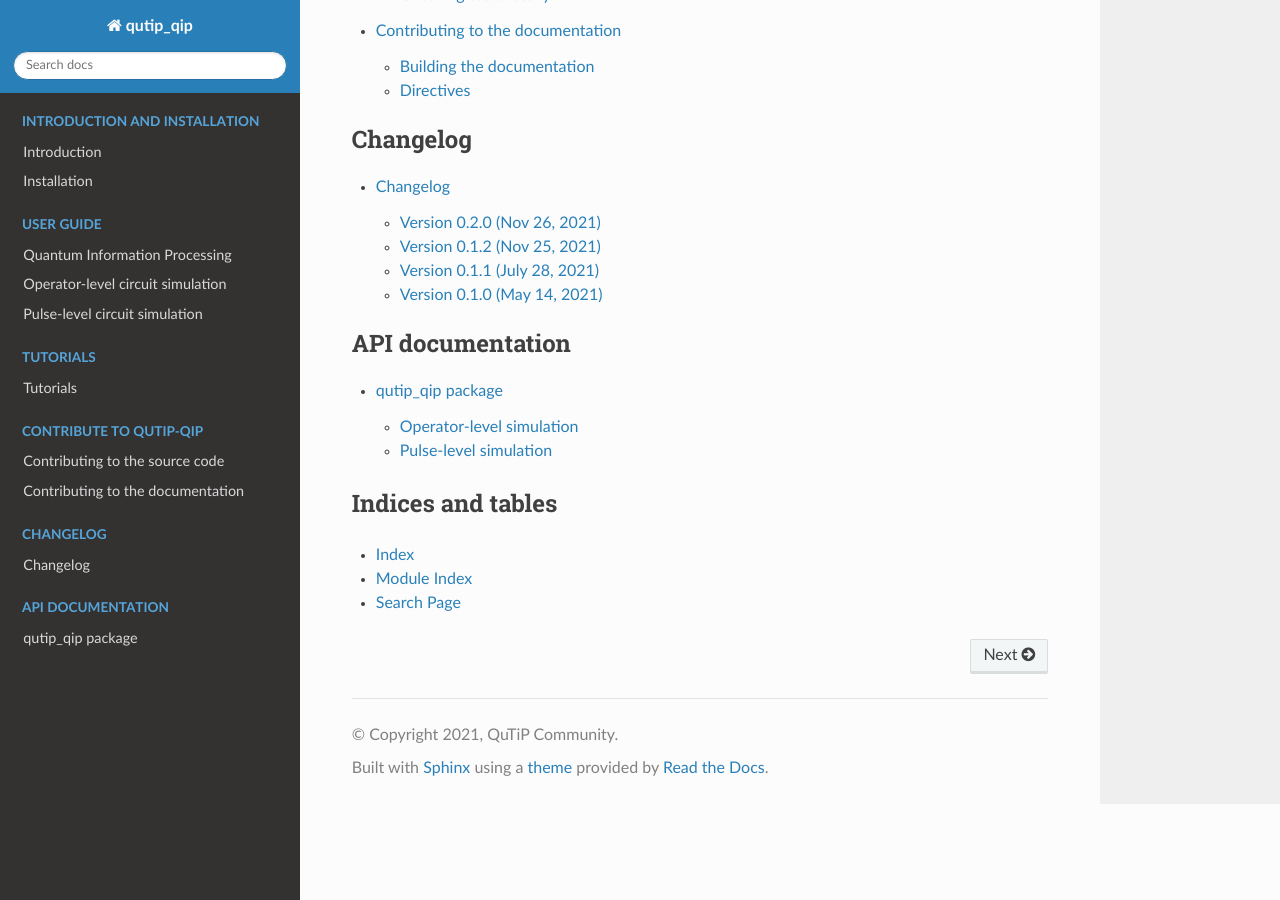
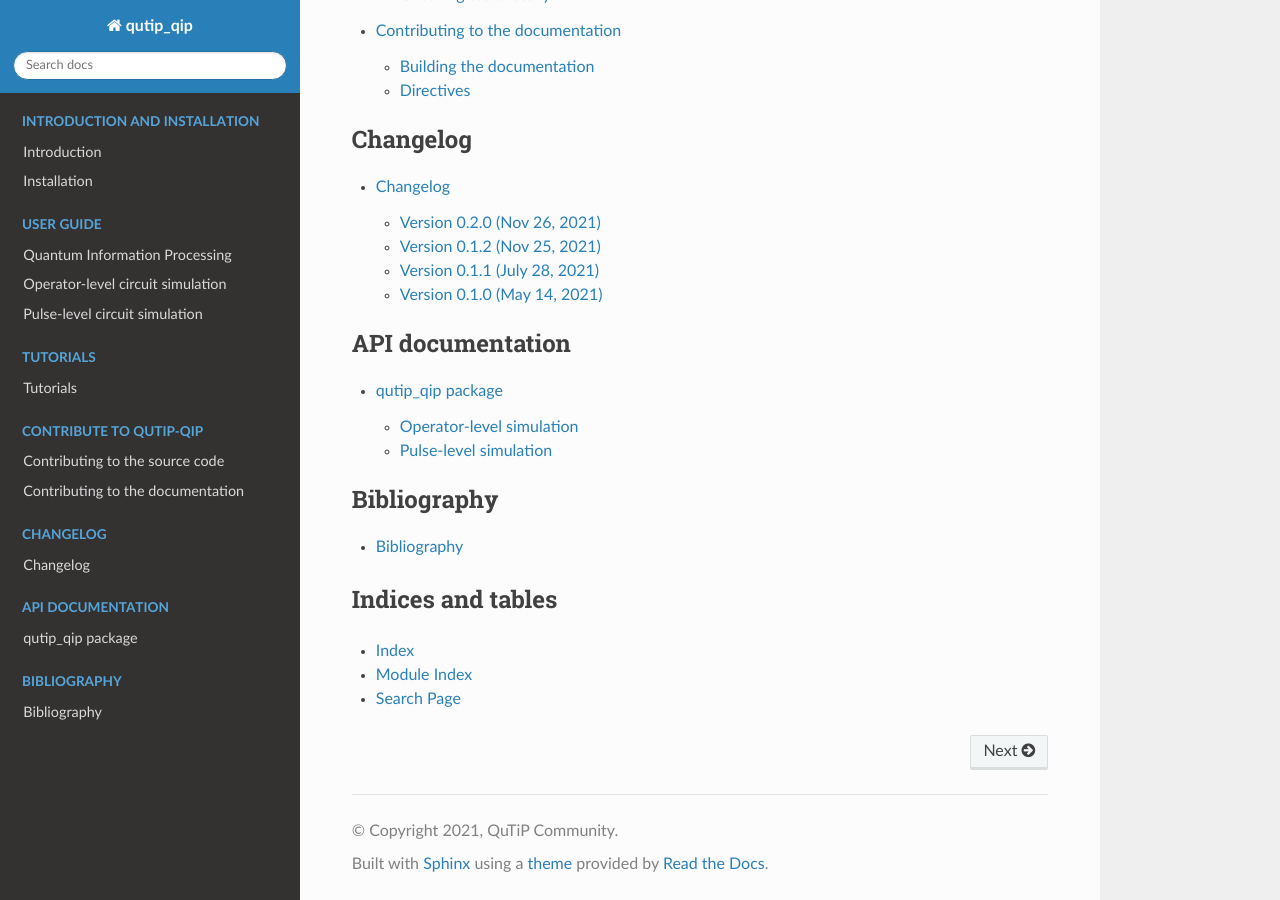
Before and after one commit to qutip/qutip-qip, a Sphinx documentation site: the page built from doc/source/index.rst, in a window 1280 px wide and 900 px high, scrolled down 1554 px. Built offline with Sphinx 7.4.7 and the Read the Docs theme 2.0.0, drawn with Linux system fonts in a browser that asks for light colours; some of the changed lines change nothing that is shown.

Commit message:
Add bibliography and intersphinx reference

```diff
--- /dev/null
+++ b/doc/source/bibliography.rst
@@ -0,0 +1,7 @@
+************
+Bibliography
+************
+
+.. bibliography::
+    :cited:
+    :style: unsrt
--- a/doc/source/conf.py
+++ b/doc/source/conf.py
@@ -57,6 +57,8 @@ extensions = ['sphinx.ext.mathjax',
               'sphinx.ext.viewcode',
               'sphinx.ext.ifconfig',
               'sphinx.ext.napoleon',
+              'sphinxcontrib.bibtex',
+              'sphinx.ext.intersphinx',
 ]
 
 # Add any paths that contain templates here, relative to this directory.
@@ -172,3 +174,14 @@ napoleon_use_admonition_for_notes = True
 # and should not be overwritten.
 # autosummary_generate = True
 autosummary_imported_members = True
+
+# -- Options for biblatex ---------------------------------------
+
+bibtex_bibfiles = ['references.bib']
+bibtex_default_style = 'unsrt'
+
+# -- Options for intersphinx ---------------------------------------
+
+intersphinx_mapping = {
+    'qutip': ('https://qutip.org/docs/latest/', None),
+}
--- a/doc/source/index.rst
+++ b/doc/source/index.rst
@@ -49,6 +49,11 @@
 
     apidoc.rst
 
+.. toctree::
+    :caption: Bibliography
+
+    bibliography.rst
+
 Indices and tables
 ==================
 
--- /dev/null
+++ b/doc/source/references.bib
@@ -0,0 +1,55 @@
+@article{Li2022pulselevelnoisy,
+  doi = {10.22331/q-2022-01-24-630},
+  url = {https://doi.org/10.22331/q-2022-01-24-630},
+  title = {Pulse-level noisy quantum circuits with {Q}u{T}i{P}},
+  author = {Li, Boxi and Ahmed, Shahnawaz and Saraogi, Sidhant and Lambert, Neill and Nori, Franco and Pitchford, Alexander and Shammah, Nathan},
+  journal = {{Quantum}},
+  issn = {2521-327X},
+  publisher = {{Verein zur F{\"{o}}rderung des Open Access Publizierens in den Quantenwissenschaften}},
+  volume = {6},
+  pages = {630},
+  month = jan,
+  year = {2022}
+}
+@article{magesan2020effective,
+  title={Effective Hamiltonian models of the cross-resonance gate},
+  author={Magesan, Easwar and Gambetta, Jay M},
+  journal={Physical Review A},
+  volume={101},
+  number={5},
+  pages={052308},
+  year={2020},
+  publisher={APS}
+}
+@article{blais2021circuit,
+  title={Circuit quantum electrodynamics},
+  author={Blais, Alexandre and Grimsmo, Arne L and Girvin, SM and Wallraff, Andreas},
+  journal={Reviews of Modern Physics},
+  volume={93},
+  number={2},
+  pages={025005},
+  year={2021},
+  publisher={APS}
+}
+@article{mundada2019suppression,
+  title={Suppression of qubit crosstalk in a tunable coupling superconducting circuit},
+  author={Mundada, Pranav and Zhang, Gengyan and Hazard, Thomas and Houck, Andrew},
+  journal={Physical Review Applied},
+  volume={12},
+  number={5},
+  pages={054023},
+  year={2019},
+  publisher={APS}
+}
+@book{breuer2002theory,
+  title={The theory of open quantum systems},
+  author={Breuer, Heinz-Peter and Petruccione, Francesco and others},
+  year={2002},
+  publisher={Oxford University Press on Demand}
+}
+@article{lidar2019lecture,
+  title={Lecture notes on the theory of open quantum systems},
+  author={Lidar, Daniel A},
+  journal={arXiv preprint arXiv:1902.00967},
+  year={2019}
+}
```
